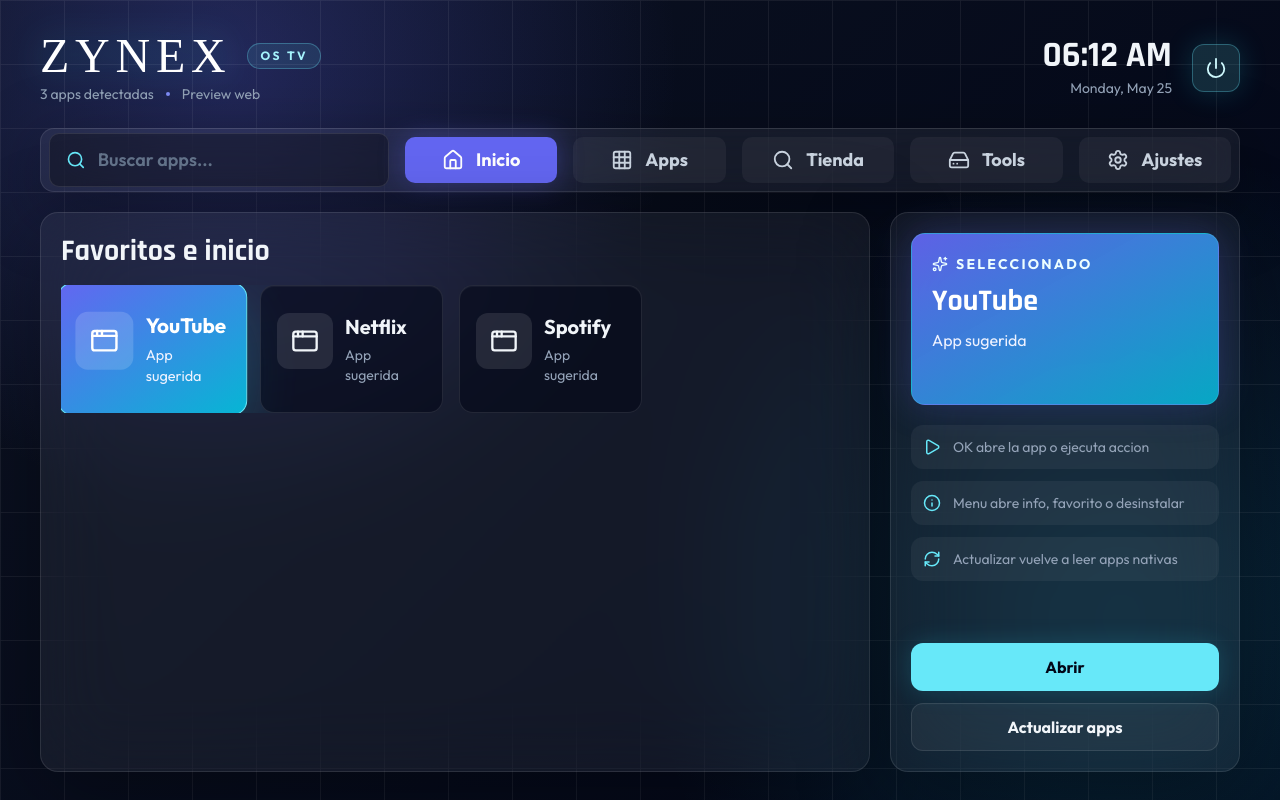
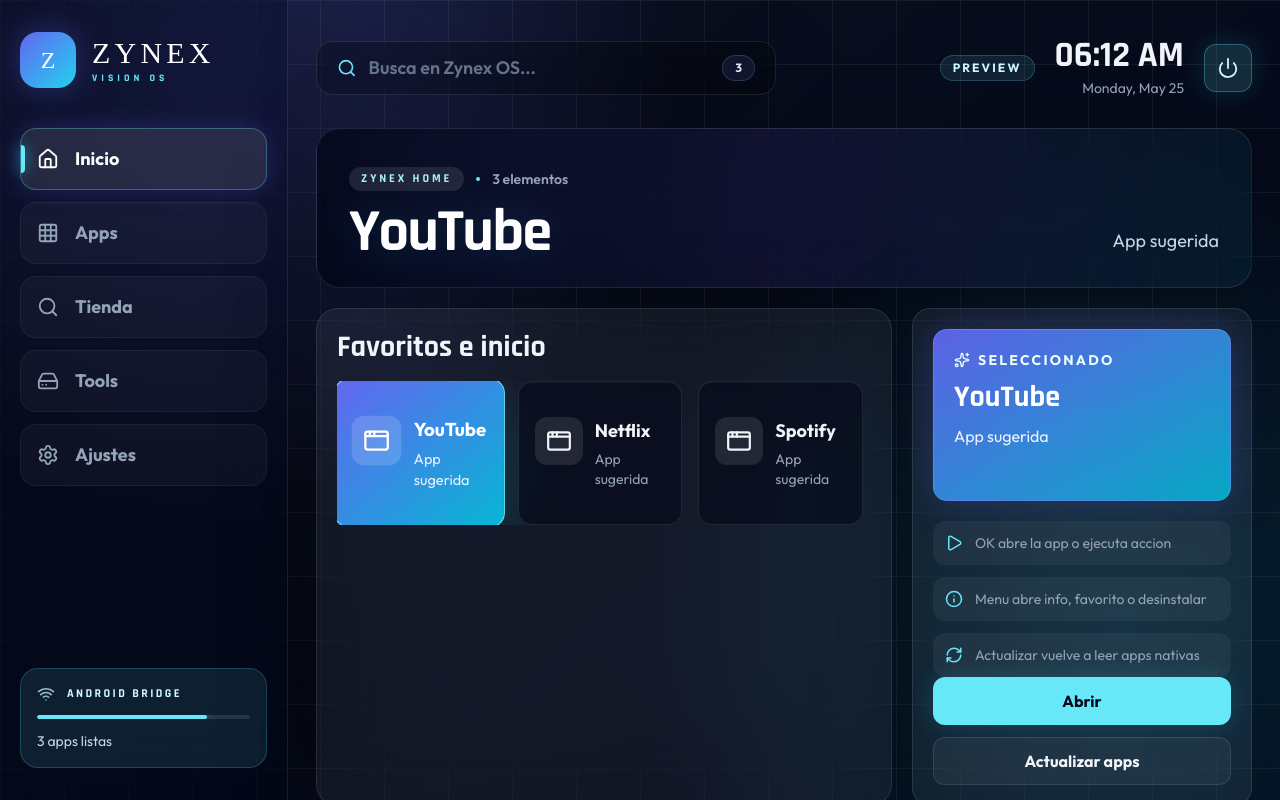
Before and after one commit to nicosanchezc1-oss/zynex, a React (Vite) app: page / in a window 1280 px wide. Built offline with nearby package versions, Linux system fonts and the light colour scheme; a web font is replaced by a local one.

Commit message:
Restore original Zynex launcher layout

```diff
--- a/App.tsx
+++ b/App.tsx
@@ -314,31 +314,35 @@
       }
 
       const tabIndex = tabs.findIndex((tab) => tab.id === activeTab);
+      const gridColumn = focusedIndex % getColumnCount();
 
       switch (event.key) {
         case 'ArrowLeft':
           if (focusArea === 'tabs') selectTab(tabs[Math.max(0, tabIndex - 1)].id);
+          else if (gridColumn === 0) setFocusArea('tabs');
           else moveFocus('left');
           event.preventDefault();
           break;
         case 'ArrowRight':
-          if (focusArea === 'tabs') selectTab(tabs[Math.min(tabs.length - 1, tabIndex + 1)].id);
+          if (focusArea === 'tabs') setFocusArea('grid');
           else moveFocus('right');
           event.preventDefault();
           break;
         case 'ArrowUp':
-          if (focusArea === 'grid' && focusedIndex < getColumnCount()) setFocusArea('tabs');
+          if (focusArea === 'tabs') selectTab(tabs[Math.max(0, tabIndex - 1)].id);
+          else if (focusArea === 'grid' && focusedIndex < getColumnCount()) setFocusArea('tabs');
           else if (focusArea === 'grid') moveFocus('up');
           event.preventDefault();
           break;
         case 'ArrowDown':
-          if (focusArea === 'tabs') setFocusArea('grid');
+          if (focusArea === 'tabs') selectTab(tabs[Math.min(tabs.length - 1, tabIndex + 1)].id);
           else moveFocus('down');
           event.preventDefault();
           break;
         case 'Enter':
         case 'NumpadEnter':
-          if (focusArea === 'grid') runItem(focusedItem);
+          if (focusArea === 'tabs') setFocusArea('grid');
+          else runItem(focusedItem);
           event.preventDefault();
           break;
         case 'ContextMenu':
@@ -364,19 +368,19 @@
     <div className="min-h-screen w-screen overflow-hidden bg-[#03050b] text-slate-100">
       <div className="absolute inset-0 bg-[radial-gradient(circle_at_18%_8%,rgba(99,102,241,0.28),transparent_28rem),radial-gradient(circle_at_88%_78%,rgba(34,211,238,0.16),transparent_30rem),linear-gradient(135deg,rgba(15,23,42,0.72),rgba(2,6,23,1))]" />
       <div className="absolute inset-0 opacity-[0.08] [background-image:linear-gradient(rgba(255,255,255,0.8)_1px,transparent_1px),linear-gradient(90deg,rgba(255,255,255,0.8)_1px,transparent_1px)] [background-size:64px_64px]" />
-      <div className="relative z-10 flex h-screen flex-col px-10 py-7">
-        <Header clock={clock} appCount={apps.length} isNative={nativeBridge.isNative()} />
+      <div className="relative z-10 flex h-screen">
+        <aside className="flex w-72 shrink-0 flex-col border-r border-white/10 bg-slate-950/45 px-5 py-8 shadow-[30px_0_90px_rgba(0,0,0,0.38)] backdrop-blur-2xl">
+          <div className="mb-10 flex items-center gap-4">
+            <div className="flex h-14 w-14 items-center justify-center rounded-[18px] bg-gradient-to-br from-indigo-500 to-cyan-400 shadow-[0_0_32px_rgba(99,102,241,0.34)]">
+              <span className="font-brand text-2xl text-white">Z</span>
+            </div>
+            <div>
+              <div className="font-brand text-3xl tracking-[0.14em] text-white">ZYNEX</div>
+              <div className="font-tech text-[10px] font-bold uppercase tracking-[0.4em] text-cyan-300">Vision OS</div>
+            </div>
+          </div>
 
-        <div className="mt-5 flex h-16 shrink-0 items-center gap-4 rounded-[14px] border border-white/10 bg-white/[0.06] p-2 shadow-[0_18px_70px_rgba(0,0,0,0.35)] backdrop-blur-xl">
-          <div className="flex min-w-[340px] items-center gap-3 rounded-[10px] border border-white/10 bg-black/30 px-4 py-3">
-            <Search size={22} className="text-cyan-300" />
-            <input
-              value={query}
-              onChange={(event) => setQuery(event.target.value)}
-              placeholder="Buscar apps..."
-              className="w-full bg-transparent text-lg font-semibold text-slate-100 outline-none placeholder:text-slate-500"
-            />
-          </div>
+          <nav className="space-y-3">
             {tabs.map((tab) => (
               <TabButton
                 key={tab.id}
@@ -386,15 +390,38 @@
                 onClick={() => selectTab(tab.id)}
               />
             ))}
+          </nav>
+
+          <div className="mt-auto rounded-[18px] border border-cyan-300/20 bg-cyan-300/10 p-4">
+            <div className="flex items-center gap-3 text-cyan-100">
+              <Wifi size={18} className="animate-pulse" />
+              <span className="font-tech text-xs font-bold uppercase tracking-[0.2em]">Android Bridge</span>
             </div>
+            <div className="mt-3 h-1 overflow-hidden rounded-full bg-white/10">
+              <div className="h-full w-4/5 rounded-full bg-cyan-300 shadow-[0_0_12px_rgba(34,211,238,0.8)]" />
+            </div>
+            <div className="mt-3 text-sm text-slate-300">{apps.length} apps listas</div>
+          </div>
+        </aside>
 
-        <main className="mt-5 grid min-h-0 flex-1 grid-cols-[1fr_350px] gap-5">
-          <section className="min-h-0 rounded-[18px] border border-white/10 bg-white/[0.055] p-5 shadow-[0_24px_90px_rgba(0,0,0,0.35)] backdrop-blur-2xl">
+        <main className="flex min-w-0 flex-1 flex-col px-7 py-7">
+          <Header
+            clock={clock}
+            appCount={apps.length}
+            isNative={nativeBridge.isNative()}
+            query={query}
+            onQueryChange={setQuery}
+          />
+
+          <HeroPanel focusedItem={focusedItem} activeTab={activeTab} resultCount={currentItems.length} />
+
+          <div className="mt-5 grid min-h-0 flex-1 grid-cols-[1fr_340px] gap-5">
+            <section className="min-h-0 rounded-[22px] border border-white/10 bg-white/[0.055] p-5 shadow-[0_24px_90px_rgba(0,0,0,0.35)] backdrop-blur-2xl">
               <SectionTitle activeTab={activeTab} isLoadingApps={isLoadingApps} query={query} resultCount={currentItems.length} />
               {currentItems.length === 0 ? (
                 <EmptyState activeTab={activeTab} onRefresh={loadApps} />
               ) : (
-              <div className="mt-4 grid max-h-[calc(100vh-250px)] grid-cols-4 gap-4 overflow-y-auto pr-2">
+                <div className="mt-4 grid max-h-[calc(100vh-390px)] grid-cols-3 gap-4 overflow-y-auto pr-2">
                   {currentItems.map((item, index) => (
                     <LauncherTile
                       key={item.id}
@@ -419,6 +446,7 @@
               onRun={() => runItem(focusedItem)}
               onRefresh={loadApps}
             />
+          </div>
         </main>
       </div>
 
@@ -451,22 +479,28 @@
   );
 };
 
-const Header: React.FC<{ clock: Date; appCount: number; isNative: boolean }> = ({ clock, appCount, isNative }) => (
-  <header className="flex h-20 shrink-0 items-center justify-between">
-    <div>
-      <div className="flex items-center gap-4">
-        <div className="font-brand text-5xl tracking-[0.12em] text-white drop-shadow-[0_0_18px_rgba(34,211,238,0.38)]">ZYNEX</div>
-        <div className="rounded-full border border-cyan-300/30 bg-cyan-300/10 px-3 py-1 text-xs font-bold uppercase tracking-[0.22em] text-cyan-200">
-          OS TV
-        </div>
-      </div>
-      <div className="mt-1 flex items-center gap-3 text-sm text-slate-400">
-        <span>{appCount} apps detectadas</span>
-        <span className="h-1 w-1 rounded-full bg-indigo-400" />
-        <span>{isNative ? 'Android bridge activo' : 'Preview web'}</span>
-      </div>
+const Header: React.FC<{
+  clock: Date;
+  appCount: number;
+  isNative: boolean;
+  query: string;
+  onQueryChange: (query: string) => void;
+}> = ({ clock, appCount, isNative, query, onQueryChange }) => (
+  <header className="flex h-20 shrink-0 items-center justify-between gap-6">
+    <div className="flex min-w-[460px] items-center gap-3 rounded-[16px] border border-white/10 bg-black/30 px-5 py-3 shadow-[0_18px_70px_rgba(0,0,0,0.22)] backdrop-blur-xl">
+      <Search size={24} className="text-cyan-300" />
+      <input
+        value={query}
+        onChange={(event) => onQueryChange(event.target.value)}
+        placeholder="Busca en Zynex OS..."
+        className="w-full bg-transparent text-lg font-semibold text-slate-100 outline-none placeholder:text-slate-500"
+      />
+      <div className="rounded-full border border-indigo-300/20 bg-indigo-400/10 px-3 py-1 text-xs font-bold text-indigo-100">{appCount}</div>
     </div>
     <div className="flex items-center gap-5 text-right">
+      <div className="hidden rounded-full border border-cyan-300/20 bg-cyan-300/10 px-3 py-1 text-xs font-bold uppercase tracking-[0.18em] text-cyan-100 xl:block">
+        {isNative ? 'Nativo' : 'Preview'}
+      </div>
       <div>
         <div className="font-tech text-4xl leading-none">{clock.toLocaleTimeString([], { hour: '2-digit', minute: '2-digit' })}</div>
         <div className="mt-1 text-sm capitalize text-slate-400">{clock.toLocaleDateString([], { weekday: 'long', day: 'numeric', month: 'short' })}</div>
@@ -478,6 +512,36 @@
   </header>
 );
 
+const HeroPanel: React.FC<{ focusedItem: LauncherItem | ActionItem | null; activeTab: TabId; resultCount: number }> = ({ focusedItem, activeTab, resultCount }) => {
+  const titleByTab: Record<TabId, string> = {
+    home: 'Zynex Home',
+    apps: 'Aplicaciones',
+    store: 'Zynex Store',
+    tools: 'Herramientas',
+    settings: 'Ajustes',
+  };
+
+  return (
+    <section className="mt-5 flex h-40 shrink-0 items-end justify-between overflow-hidden rounded-[24px] border border-white/10 bg-gradient-to-r from-slate-950/80 via-indigo-950/45 to-cyan-950/30 px-8 py-6 shadow-[0_24px_90px_rgba(0,0,0,0.32)] backdrop-blur-2xl">
+      <div>
+        <div className="mb-3 flex items-center gap-3">
+          <span className="rounded-full bg-white/10 px-3 py-1 font-tech text-xs font-bold uppercase tracking-[0.24em] text-cyan-200">
+            {titleByTab[activeTab]}
+          </span>
+          <span className="h-1 w-1 rounded-full bg-cyan-300" />
+          <span className="text-sm font-semibold text-slate-400">{resultCount} elementos</span>
+        </div>
+        <h1 className="font-tech text-6xl font-black leading-none tracking-tight text-white drop-shadow-[0_0_20px_rgba(34,211,238,0.15)]">
+          {focusedItem?.title ?? titleByTab[activeTab]}
+        </h1>
+      </div>
+      <p className="max-w-xl pb-2 text-right text-lg leading-relaxed text-slate-300">
+        {focusedItem?.description ?? 'Launcher real para Android TV con apps instaladas, acciones nativas y navegacion por control remoto.'}
+      </p>
+    </section>
+  );
+};
+
 const TabButton: React.FC<{
   tab: { id: TabId; label: string; icon: React.ElementType };
   isActive: boolean;
@@ -488,10 +552,11 @@
   return (
     <button
       onClick={onClick}
-      className={`flex h-full flex-1 items-center justify-center gap-3 rounded-[10px] px-4 text-lg font-bold transition-all ${
-        isActive ? 'bg-indigo-500 text-white shadow-[0_0_26px_rgba(99,102,241,0.34)]' : 'bg-white/5 text-slate-300 hover:bg-white/10'
+      className={`relative flex w-full items-center gap-4 rounded-[16px] border px-4 py-4 text-left text-lg font-bold transition-all ${
+        isActive ? 'border-cyan-300/30 bg-white/10 text-white shadow-[0_0_26px_rgba(99,102,241,0.24)]' : 'border-white/5 bg-white/[0.035] text-slate-400 hover:border-white/10 hover:bg-white/5'
       } ${isFocused ? 'outline outline-2 outline-offset-2 outline-cyan-300' : ''}`}
     >
+      {isActive && <span className="absolute left-0 top-1/2 h-7 w-1 -translate-y-1/2 rounded-r-full bg-cyan-300 shadow-[0_0_14px_rgba(34,211,238,0.85)]" />}
       <Icon size={22} />
       <span>{tab.label}</span>
     </button>
@@ -539,7 +604,7 @@
         event.preventDefault();
         onMenu();
       }}
-      className={`group relative h-32 rounded-[14px] border p-4 text-left transition-transform ${
+      className={`group relative h-36 rounded-[14px] border p-4 text-left transition-transform ${
         isFocused
           ? 'scale-[1.035] border-cyan-300 bg-gradient-to-br from-indigo-500 to-cyan-500 text-white shadow-[0_22px_60px_rgba(34,211,238,0.22)]'
           : 'border-white/10 bg-slate-950/55 text-slate-100 shadow-[inset_0_1px_0_rgba(255,255,255,0.04)]'
@@ -549,18 +614,18 @@
         {'imageUrl' in item && item.imageUrl ? (
           <img
             src={item.imageUrl}
-            className="h-14 w-14 shrink-0 rounded-[12px] bg-black/30 object-contain"
+            className="h-12 w-12 shrink-0 rounded-[12px] bg-black/30 object-contain"
             onError={(event) => {
               event.currentTarget.style.display = 'none';
             }}
           />
         ) : (
-          <div className={`flex h-14 w-14 shrink-0 items-center justify-center rounded-[12px] ${isFocused ? 'bg-white/15' : 'bg-white/10'}`}>
-            <Icon size={28} />
+          <div className={`flex h-12 w-12 shrink-0 items-center justify-center rounded-[12px] ${isFocused ? 'bg-white/15' : 'bg-white/10'}`}>
+            <Icon size={26} />
           </div>
         )}
         <div className="min-w-0 flex-1">
-          <div className="truncate text-xl font-bold">{item.title}</div>
+          <div className="truncate text-lg font-bold">{item.title}</div>
           <div className={`mt-1 line-clamp-2 text-sm ${isFocused ? 'text-indigo-50' : 'text-slate-400'}`}>
             {'isInstalled' in item && item.isInstalled ? 'Instalada' : item.description}
           </div>
--- a/styles.css
+++ b/styles.css
@@ -1,6 +1,18 @@
 @tailwind base;
 @tailwind components;
 @tailwind utilities;
+
+@layer base {
+  button,
+  input {
+    appearance: none;
+    -webkit-appearance: none;
+  }
+
+  button {
+    background: transparent;
+  }
+}
 
 @layer utilities {
   .line-clamp-1 {
```
Lines whose indentation alone changed are shown as unchanged.
